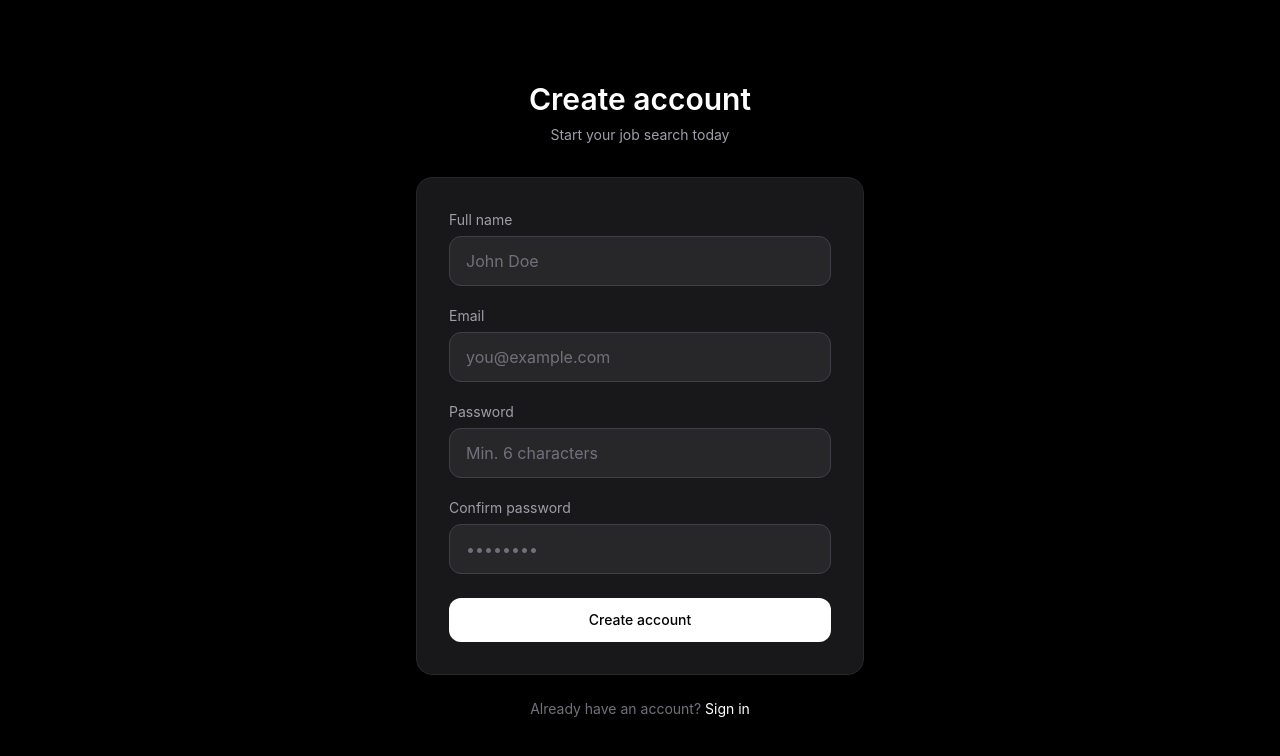
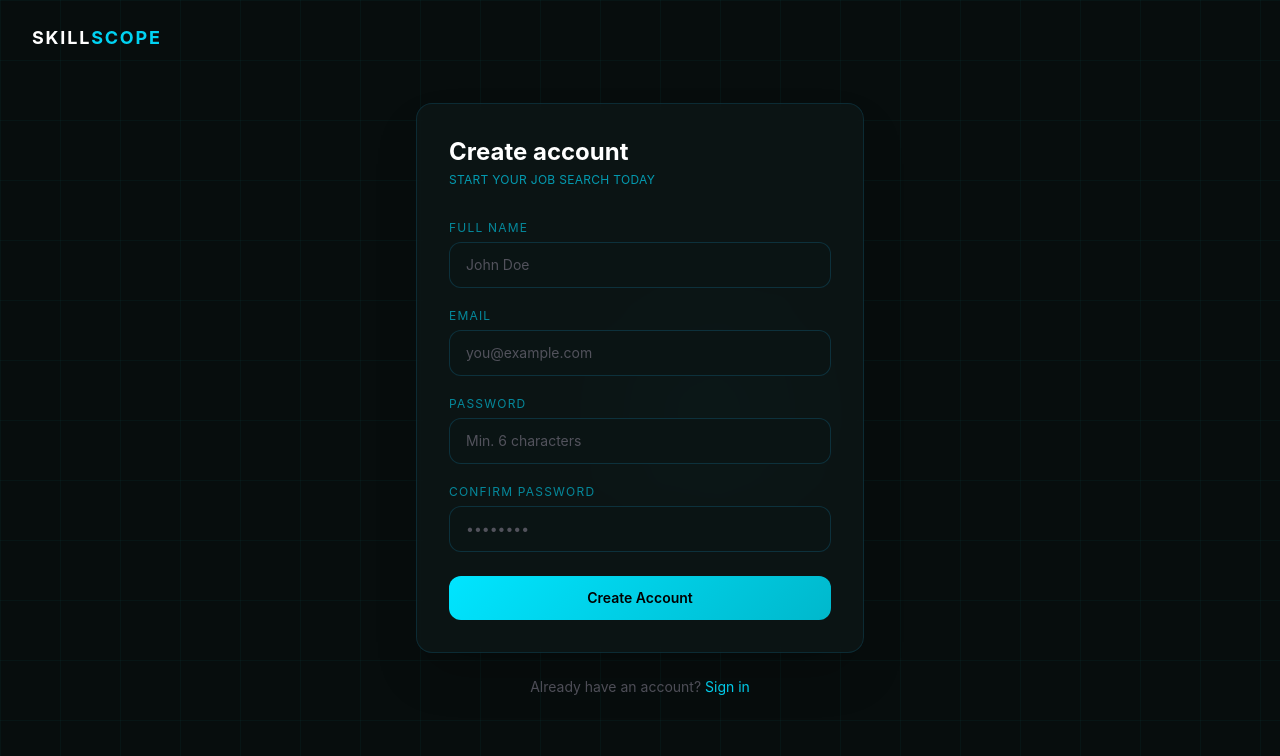
Before and after one commit to Priyankabc12/SkillScope, a React (Vite) app: page /signup in a window 1280 px wide. Shown: the top 756 px of the page. Built offline with nearby package versions, Linux system fonts and the light colour scheme.

Commit message:
Update : UI Sign In Page, Sign Up Page

```diff
--- a/src/App.jsx
+++ b/src/App.jsx
@@ -2,7 +2,7 @@ import { BrowserRouter, Routes, Route } from "react-router-dom";
 
 import LandingPage from "./pages/LandingPage";
 import Analyzer from "./pages/Analyzer";
-import SignIn from "./pages/SignIn";
+import SignIn from "./pages/SignIN";
 import SignUp from "./pages/SignUp";
 import Profile from "./pages/Profile";
 
--- a/src/pages/SignIn.jsx
+++ b/src/pages/SignIn.jsx
@@ -1,7 +1,8 @@
 import { useState } from "react";
-import { Link } from "react-router-dom";
+import { useNavigate } from "react-router-dom";
 
 export default function SignIn() {
+  const navigate = useNavigate();
   const [formData, setFormData] = useState({ email: "", password: "" });
   const [loading, setLoading] = useState(false);
   const [error, setError] = useState("");
@@ -18,24 +19,39 @@ export default function SignIn() {
       return;
     }
     setLoading(true);
-    // TODO: plug in your auth logic here (Firebase, Supabase, JWT, etc.)
     setTimeout(() => setLoading(false), 1500);
   };
 
   return (
-    <div className="bg-black min-h-screen flex items-center justify-center px-4">
-      <div className="w-full max-w-md">
+    <div className="min-h-screen w-screen bg-[#070d0d] flex items-center justify-center px-4 relative overflow-hidden">
 
-        <div className="mb-8 text-center">
-          <h1 className="text-3xl font-semibold text-white">Welcome back</h1>
-          <p className="mt-2 text-sm text-zinc-400">Sign in to your account</p>
-        </div>
+      <div className="absolute inset-0"
+        style={{
+          backgroundImage: "linear-gradient(rgba(0,255,255,0.03) 1px, transparent 1px), linear-gradient(90deg, rgba(0,255,255,0.03) 1px, transparent 1px)",
+          backgroundSize: "60px 60px"
+        }}
+      />
 
-        <div className="rounded-2xl border border-zinc-800 bg-zinc-900 p-8">
+      <div className="absolute top-1/3 right-1/3 w-72 h-72 rounded-full"
+        style={{ background: "radial-gradient(circle, rgba(0,200,220,0.08) 0%, transparent 70%)" }}
+      />
+
+      <div className="absolute top-6 left-8">
+        <span className="text-white font-bold text-lg tracking-widest uppercase">
+          SKILL<span className="text-cyan-400">SCOPE</span>
+        </span>
+      </div>
+
+      <div className="relative z-10 w-full max-w-md">
+        <div className="rounded-2xl border border-cyan-900/40 bg-[#0d1717]/80 backdrop-blur-sm p-8 shadow-2xl">
+
+          <h1 className="text-2xl font-bold text-white mb-1">Welcome back</h1>
+          <p className="text-xs text-cyan-400/70 mb-8 tracking-wide uppercase">Sign in to your account</p>
+
           <form onSubmit={handleSubmit} className="flex flex-col gap-5">
 
             <div className="flex flex-col gap-1.5">
-              <label className="text-sm text-zinc-400" htmlFor="email">Email</label>
+              <label className="text-xs text-cyan-400/60 tracking-widest uppercase" htmlFor="email">Email</label>
               <input
                 id="email"
                 type="email"
@@ -43,16 +59,14 @@ export default function SignIn() {
                 value={formData.email}
                 onChange={handleChange}
                 placeholder="you@example.com"
-                className="rounded-xl border border-zinc-700 bg-zinc-800 px-4 py-3 text-white placeholder-zinc-500 outline-none focus:border-zinc-500 transition-colors"
+                className="rounded-xl border border-cyan-900/50 bg-[#0a1414] px-4 py-3 text-white placeholder-zinc-600 outline-none focus:border-cyan-500/60 transition-colors text-sm"
               />
             </div>
 
             <div className="flex flex-col gap-1.5">
               <div className="flex items-center justify-between">
-                <label className="text-sm text-zinc-400" htmlFor="password">Password</label>
-                <a href="#" className="text-xs text-zinc-400 hover:text-white transition-colors">
-                  Forgot password?
-                </a>
+                <label className="text-xs text-cyan-400/60 tracking-widest uppercase" htmlFor="password">Password</label>
+                <a href="#" className="text-xs text-cyan-400/50 hover:text-cyan-400 transition-colors">Forgot password?</a>
               </div>
               <input
                 id="password"
@@ -61,39 +75,35 @@ export default function SignIn() {
                 value={formData.password}
                 onChange={handleChange}
                 placeholder="••••••••"
-                className="rounded-xl border border-zinc-700 bg-zinc-800 px-4 py-3 text-white placeholder-zinc-500 outline-none focus:border-zinc-500 transition-colors"
+                className="rounded-xl border border-cyan-900/50 bg-[#0a1414] px-4 py-3 text-white placeholder-zinc-600 outline-none focus:border-cyan-500/60 transition-colors text-sm"
               />
             </div>
 
-            {error && (
-              <p className="text-sm text-red-400 text-center">{error}</p>
-            )}
+            {error && <p className="text-sm text-red-400 text-center">{error}</p>}
 
             <button
               type="submit"
               disabled={loading}
-              className="mt-1 rounded-xl bg-white px-4 py-3 text-sm font-medium text-black hover:bg-zinc-200 transition-colors disabled:opacity-50 disabled:cursor-not-allowed"
+              className="mt-1 rounded-xl px-4 py-3 text-sm font-semibold text-black transition-all disabled:opacity-50 disabled:cursor-not-allowed"
+              style={{ background: "linear-gradient(135deg, #00e5ff, #00b8cc)" }}
             >
               {loading ? (
                 <span className="flex items-center justify-center gap-2">
                   <span className="w-4 h-4 rounded-full border-2 border-black border-t-transparent animate-spin" />
                   Signing in…
                 </span>
-              ) : (
-                "Sign in"
-              )}
+              ) : "Sign In"}
             </button>
 
           </form>
         </div>
 
-        <p className="mt-6 text-center text-sm text-zinc-500">
+        <p className="mt-6 text-center text-sm text-zinc-600">
           Don't have an account?{" "}
-          <Link to="/signup" className="text-white hover:underline">
+          <button onClick={() => navigate("/signup")} className="text-cyan-400 hover:text-cyan-300 transition-colors">
             Sign up
-          </Link>
+          </button>
         </p>
-
       </div>
     </div>
   );
--- a/src/pages/SignUp.jsx
+++ b/src/pages/SignUp.jsx
@@ -1,90 +1,70 @@
 import { useState } from "react";
-import { Link } from "react-router-dom";
+import { useNavigate } from "react-router-dom";
 
 export default function SignUp() {
+  const navigate = useNavigate();
   const [formData, setFormData] = useState({
     name: "",
     email: "",
     password: "",
     confirmPassword: "",
   });
-
   const [loading, setLoading] = useState(false);
-
   const [error, setError] = useState("");
 
   const handleChange = (e) => {
-    setFormData({
-      ...formData,
-      [e.target.name]: e.target.value,
-    });
-
+    setFormData({ ...formData, [e.target.name]: e.target.value });
     setError("");
   };
 
   const handleSubmit = async (e) => {
     e.preventDefault();
-
-    if (
-      !formData.name ||
-      !formData.email ||
-      !formData.password ||
-      !formData.confirmPassword
-    ) {
+    if (!formData.name || !formData.email || !formData.password || !formData.confirmPassword) {
       setError("Please fill in all fields.");
       return;
     }
-
     if (formData.password !== formData.confirmPassword) {
       setError("Passwords do not match.");
       return;
     }
-
     if (formData.password.length < 6) {
       setError("Password must be at least 6 characters.");
       return;
     }
-
     setLoading(true);
-
-    // TODO: Add authentication logic here
-
-    setTimeout(() => {
-      setLoading(false);
-    }, 1500);
+    setTimeout(() => setLoading(false), 1500);
   };
 
   return (
-    <div className="bg-black min-h-screen flex items-center justify-center px-4">
+    <div className="min-h-screen w-screen bg-[#070d0d] flex items-center justify-center px-4 relative overflow-hidden">
 
-      <div className="w-full max-w-md">
+      <div className="absolute inset-0"
+        style={{
+          backgroundImage: "linear-gradient(rgba(0,255,255,0.03) 1px, transparent 1px), linear-gradient(90deg, rgba(0,255,255,0.03) 1px, transparent 1px)",
+          backgroundSize: "60px 60px"
+        }}
+      />
 
-        <div className="mb-8 text-center">
-          <h1 className="text-3xl font-semibold text-white">
-            Create account
-          </h1>
+      <div className="absolute top-1/3 right-1/3 w-72 h-72 rounded-full"
+        style={{ background: "radial-gradient(circle, rgba(0,200,220,0.08) 0%, transparent 70%)" }}
+      />
 
-          <p className="mt-2 text-sm text-zinc-400">
-            Start your job search today
-          </p>
-        </div>
+      <div className="absolute top-6 left-8">
+        <span className="text-white font-bold text-lg tracking-widest uppercase">
+          SKILL<span className="text-cyan-400">SCOPE</span>
+        </span>
+      </div>
 
-        <div className="rounded-2xl border border-zinc-800 bg-zinc-900 p-8">
+      <div className="relative z-10 w-full max-w-md">
+        <div className="rounded-2xl border border-cyan-900/40 bg-[#0d1717]/80 backdrop-blur-sm p-8 shadow-2xl">
 
-          <form
-            onSubmit={handleSubmit}
-            className="flex flex-col gap-5"
-          >
+          <h1 className="text-2xl font-bold text-white mb-1">Create account</h1>
+          <p className="text-xs text-cyan-400/70 mb-8 tracking-wide uppercase">Start your job search today</p>
 
-            {/* Name */}
+          <form onSubmit={handleSubmit} className="flex flex-col gap-5">
+
             <div className="flex flex-col gap-1.5">
-              <label
-                className="text-sm text-zinc-400"
-                htmlFor="name"
-              >
-                Full name
-              </label>
-
+              <label className="text-xs text-cyan-400/60 tracking-widest uppercase" htmlFor="name">Full name</label>
               <input
                 id="name"
                 type="text"
@@ -92,19 +72,12 @@ export default function SignUp() {
                 value={formData.name}
                 onChange={handleChange}
                 placeholder="John Doe"
-                className="rounded-xl border border-zinc-700 bg-zinc-800 px-4 py-3 text-white placeholder-zinc-500 outline-none focus:border-zinc-500 transition-colors"
+                className="rounded-xl border border-cyan-900/50 bg-[#0a1414] px-4 py-3 text-white placeholder-zinc-600 outline-none focus:border-cyan-500/60 transition-colors text-sm"
               />
             </div>
 
-            {/* Email */}
             <div className="flex flex-col gap-1.5">
-              <label
-                className="text-sm text-zinc-400"
-                htmlFor="email"
-              >
-                Email
-              </label>
-
+              <label className="text-xs text-cyan-400/60 tracking-widest uppercase" htmlFor="email">Email</label>
               <input
                 id="email"
                 type="email"
@@ -112,19 +85,12 @@ export default function SignUp() {
                 value={formData.email}
                 onChange={handleChange}
                 placeholder="you@example.com"
-                className="rounded-xl border border-zinc-700 bg-zinc-800 px-4 py-3 text-white placeholder-zinc-500 outline-none focus:border-zinc-500 transition-colors"
+                className="rounded-xl border border-cyan-900/50 bg-[#0a1414] px-4 py-3 text-white placeholder-zinc-600 outline-none focus:border-cyan-500/60 transition-colors text-sm"
               />
             </div>
 
-            {/* Password */}
             <div className="flex flex-col gap-1.5">
-              <label
-                className="text-sm text-zinc-400"
-                htmlFor="password"
-              >
-                Password
-              </label>
-
+              <label className="text-xs text-cyan-400/60 tracking-widest uppercase" htmlFor="password">Password</label>
               <input
                 id="password"
                 type="password"
@@ -132,19 +98,12 @@ export default function SignUp() {
                 value={formData.password}
                 onChange={handleChange}
                 placeholder="Min. 6 characters"
-                className="rounded-xl border border-zinc-700 bg-zinc-800 px-4 py-3 text-white placeholder-zinc-500 outline-none focus:border-zinc-500 transition-colors"
+                className="rounded-xl border border-cyan-900/50 bg-[#0a1414] px-4 py-3 text-white placeholder-zinc-600 outline-none focus:border-cyan-500/60 transition-colors text-sm"
               />
             </div>
 
-            {/* Confirm Password */}
             <div className="flex flex-col gap-1.5">
-              <label
-                className="text-sm text-zinc-400"
-                htmlFor="confirmPassword"
-              >
-                Confirm password
-              </label>
-
+              <label className="text-xs text-cyan-400/60 tracking-widest uppercase" htmlFor="confirmPassword">Confirm password</label>
               <input
                 id="confirmPassword"
                 type="password"
@@ -152,48 +111,35 @@ export default function SignUp() {
                 value={formData.confirmPassword}
                 onChange={handleChange}
                 placeholder="••••••••"
-                className="rounded-xl border border-zinc-700 bg-zinc-800 px-4 py-3 text-white placeholder-zinc-500 outline-none focus:border-zinc-500 transition-colors"
+                className="rounded-xl border border-cyan-900/50 bg-[#0a1414] px-4 py-3 text-white placeholder-zinc-600 outline-none focus:border-cyan-500/60 transition-colors text-sm"
               />
             </div>
 
-            {/* Error */}
-            {error && (
-              <p className="text-sm text-red-400 text-center">
-                {error}
-              </p>
-            )}
+            {error && <p className="text-sm text-red-400 text-center">{error}</p>}
 
-            {/* Button */}
             <button
               type="submit"
               disabled={loading}
-              className="mt-1 rounded-xl bg-white px-4 py-3 text-sm font-medium text-black hover:bg-zinc-200 transition-colors disabled:opacity-50 disabled:cursor-not-allowed"
+              className="mt-1 rounded-xl px-4 py-3 text-sm font-semibold text-black transition-all disabled:opacity-50 disabled:cursor-not-allowed"
+              style={{ background: "linear-gradient(135deg, #00e5ff, #00b8cc)" }}
             >
               {loading ? (
                 <span className="flex items-center justify-center gap-2">
                   <span className="w-4 h-4 rounded-full border-2 border-black border-t-transparent animate-spin" />
                   Creating account…
                 </span>
-              ) : (
-                "Create account"
-              )}
+              ) : "Create Account"}
             </button>
 
           </form>
         </div>
 
-        <p className="mt-6 text-center text-sm text-zinc-500">
+        <p className="mt-6 text-center text-sm text-zinc-600">
           Already have an account?{" "}
-
-          <Link
-            to="/signin"
-            className="text-white hover:underline"
-          >
+          <button onClick={() => navigate("/signin")} className="text-cyan-400 hover:text-cyan-300 transition-colors">
             Sign in
-          </Link>
-
+          </button>
         </p>
-
       </div>
     </div>
   );
```
Also changed, not shown: 1 other file (tests, documents, lock files or other folders).
